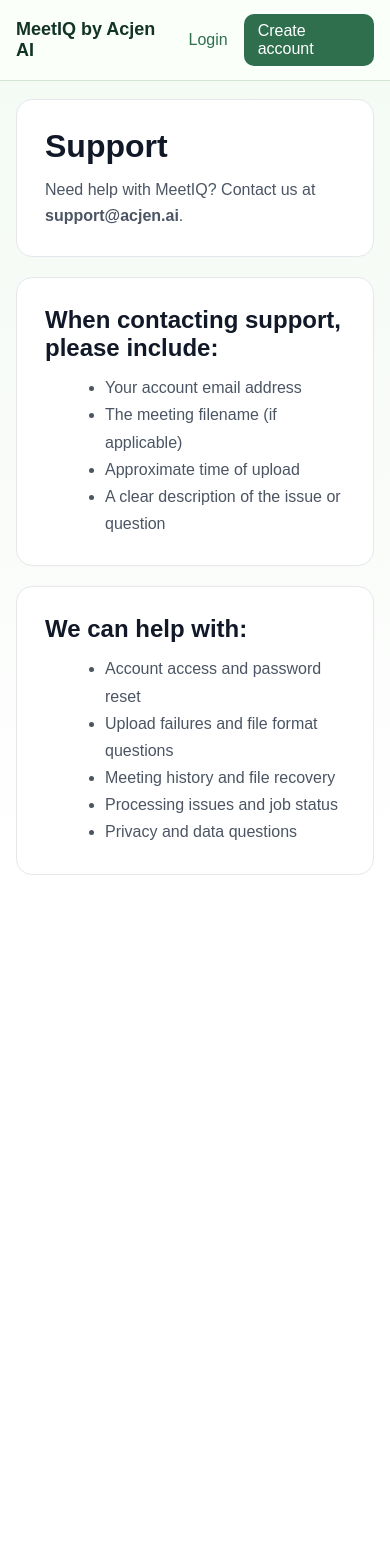
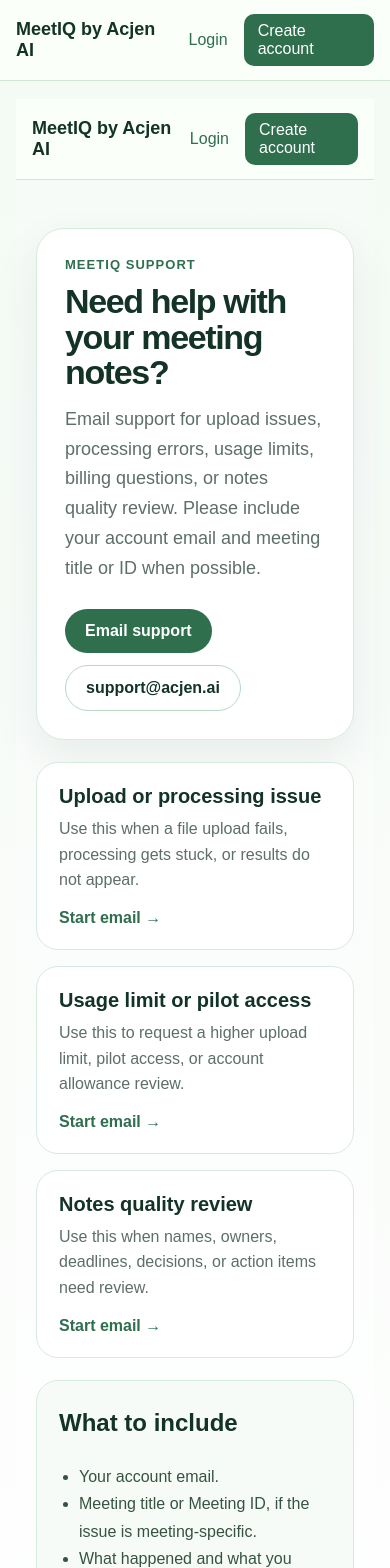
Before and after one commit to drlalitasaharan/meeting-notes-assistant, a Next.js app in the folder frontend/: page /support in a window 390 px wide. Shown: the top 1568 px of the page. Before the commit the page ends 903 px from the top, so only its background shows below. Built offline with nearby package versions, Linux system fonts and the light colour scheme; no server answers.

Commit message:
Add email support workflow

```diff
--- a/frontend/app/support/page.tsx
+++ b/frontend/app/support/page.tsx
@@ -1,33 +1,268 @@
+import Header from "../../components/Header";
+
+const SUPPORT_EMAIL = process.env.NEXT_PUBLIC_SUPPORT_EMAIL ?? "support@acjen.ai";
+
+function buildMailto(subject: string, body: string): string {
+  return `mailto:${SUPPORT_EMAIL}?subject=${encodeURIComponent(
+    subject,
+  )}&body=${encodeURIComponent(body)}`;
+}
+
+const generalSupportBody = [
+  "Hi MeetIQ support,",
+  "",
+  "I need help with my MeetIQ account or meeting notes.",
+  "",
+  "Account email:",
+  "Meeting title or Meeting ID, if relevant:",
+  "Issue type: Upload / Processing / Notes quality / Usage limit / Billing / Other",
+  "",
+  "What happened:",
+  "",
+  "Expected result:",
+  "",
+  "Screenshot or extra context:",
+  "",
+  "Thanks.",
+].join("\n");
+
+const processingIssueBody = [
+  "Hi MeetIQ support,",
+  "",
+  "A meeting recording did not process as expected.",
+  "",
+  "Account email:",
+  "Meeting title:",
+  "Meeting ID:",
+  "Approximate recording length:",
+  "File type:",
+  "",
+  "What happened:",
+  "",
+  "Any error message shown:",
+  "",
+  "Thanks.",
+].join("\n");
+
+const limitRequestBody = [
+  "Hi MeetIQ support,",
+  "",
+  "I would like help with my MeetIQ upload limit or pilot access.",
+  "",
+  "Account email:",
+  "Current plan or access type:",
+  "Requested meeting volume:",
+  "Typical recording length:",
+  "",
+  "Use case:",
+  "",
+  "Thanks.",
+].join("\n");
+
+const notesQualityBody = [
+  "Hi MeetIQ support,",
+  "",
+  "I need help with the quality of generated meeting notes.",
+  "",
+  "Account email:",
+  "Meeting title:",
+  "Meeting ID:",
+  "",
+  "What looks incorrect or missing:",
+  "",
+  "Important names, owners, deadlines, or decisions to check:",
+  "",
+  "Thanks.",
+].join("\n");
+
 export default function SupportPage() {
+  const generalMailto = buildMailto("MeetIQ support request", generalSupportBody);
+  const processingMailto = buildMailto(
+    "MeetIQ processing issue",
+    processingIssueBody,
+  );
+  const limitMailto = buildMailto("MeetIQ upload limit request", limitRequestBody);
+  const notesQualityMailto = buildMailto(
+    "MeetIQ notes quality issue",
+    notesQualityBody,
+  );
+
   return (
-    <div style={{ display: "grid", gap: 20, maxWidth: 860 }}>
-      <section style={{ background: "#ffffff", border: "1px solid #e5e7eb", borderRadius: 16, padding: 28 }}>
-        <h1 style={{ marginTop: 0, marginBottom: 12, fontSize: 32, color: "#111827" }}>Support</h1>
-        <p style={{ margin: 0, color: "#4b5563", fontSize: 16, lineHeight: 1.6 }}>
-          Need help with MeetIQ? Contact us at <strong>support@acjen.ai</strong>.
+    <>
+      <Header />
+
+      <main
+        style={{
+          background: "linear-gradient(180deg, #f7fbf8 0%, #ffffff 100%)",
+          minHeight: "100vh",
+          padding: "48px 20px 80px",
+        }}
+      >
+        <div style={{ margin: "0 auto", maxWidth: 980 }}>
+          <section
+            style={{
+              background: "#ffffff",
+              border: "1px solid #d7eadf",
+              borderRadius: 28,
+              boxShadow: "0 18px 45px rgba(18, 51, 38, 0.08)",
+              padding: "clamp(28px, 5vw, 48px)",
+            }}
+          >
+            <p
+              style={{
+                color: "#2f6f4e",
+                fontSize: 13,
+                fontWeight: 800,
+                letterSpacing: "0.08em",
+                margin: 0,
+                textTransform: "uppercase",
+              }}
+            >
+              MeetIQ support
             </p>
+
+            <h1
+              style={{
+                color: "#123326",
+                fontSize: "clamp(34px, 6vw, 52px)",
+                letterSpacing: "-0.04em",
+                lineHeight: 1.05,
+                margin: "12px 0 14px",
+              }}
+            >
+              Need help with your meeting notes?
+            </h1>
+
+            <p
+              style={{
+                color: "#5d6f66",
+                fontSize: 18,
+                lineHeight: 1.65,
+                margin: 0,
+                maxWidth: 720,
+              }}
+            >
+              Email support for upload issues, processing errors, usage limits, billing
+              questions, or notes quality review. Please include your account email and
+              meeting title or ID when possible.
+            </p>
+
+            <div
+              style={{
+                display: "flex",
+                flexWrap: "wrap",
+                gap: 12,
+                marginTop: 26,
+              }}
+            >
+              <a
+                href={generalMailto}
+                style={{
+                  background: "#2f6f4e",
+                  borderRadius: 999,
+                  color: "#ffffff",
+                  display: "inline-flex",
+                  fontWeight: 800,
+                  padding: "13px 20px",
+                  textDecoration: "none",
+                }}
+              >
+                Email support
+              </a>
+
+              <a
+                href={`mailto:${SUPPORT_EMAIL}`}
+                style={{
+                  border: "1px solid #b8d8c5",
+                  borderRadius: 999,
+                  color: "#123326",
+                  display: "inline-flex",
+                  fontWeight: 800,
+                  padding: "13px 20px",
+                  textDecoration: "none",
+                }}
+              >
+                {SUPPORT_EMAIL}
+              </a>
+            </div>
           </section>
 
-      <section style={{ background: "#ffffff", border: "1px solid #e5e7eb", borderRadius: 16, padding: 28 }}>
-        <h2 style={{ marginTop: 0, marginBottom: 12, fontSize: 24, color: "#111827" }}>When contacting support, please include:</h2>
-        <ul style={{ margin: "12px 0 0 20px", color: "#4b5563", fontSize: 16, lineHeight: 1.7 }}>
-          <li>Your account email address</li>
-          <li>The meeting filename (if applicable)</li>
-          <li>Approximate time of upload</li>
-          <li>A clear description of the issue or question</li>
-        </ul>
+          <section
+            style={{
+              display: "grid",
+              gap: 16,
+              gridTemplateColumns: "repeat(auto-fit, minmax(220px, 1fr))",
+              marginTop: 22,
+            }}
+          >
+            {[
+              {
+                title: "Upload or processing issue",
+                body: "Use this when a file upload fails, processing gets stuck, or results do not appear.",
+                href: processingMailto,
+              },
+              {
+                title: "Usage limit or pilot access",
+                body: "Use this to request a higher upload limit, pilot access, or account allowance review.",
+                href: limitMailto,
+              },
+              {
+                title: "Notes quality review",
+                body: "Use this when names, owners, deadlines, decisions, or action items need review.",
+                href: notesQualityMailto,
+              },
+            ].map((item) => (
+              <article
+                key={item.title}
+                style={{
+                  background: "#ffffff",
+                  border: "1px solid #d7eadf",
+                  borderRadius: 22,
+                  padding: 22,
+                }}
+              >
+                <h2 style={{ color: "#123326", fontSize: 20, margin: "0 0 8px" }}>
+                  {item.title}
+                </h2>
+                <p style={{ color: "#5d6f66", lineHeight: 1.6, margin: "0 0 16px" }}>
+                  {item.body}
+                </p>
+                <a
+                  href={item.href}
+                  style={{
+                    color: "#2f6f4e",
+                    fontWeight: 800,
+                    textDecoration: "none",
+                  }}
+                >
+                  Start email →
+                </a>
+              </article>
+            ))}
           </section>
 
-      <section style={{ background: "#ffffff", border: "1px solid #e5e7eb", borderRadius: 16, padding: 28 }}>
-        <h2 style={{ marginTop: 0, marginBottom: 12, fontSize: 24, color: "#111827" }}>We can help with:</h2>
-        <ul style={{ margin: "12px 0 0 20px", color: "#4b5563", fontSize: 16, lineHeight: 1.7 }}>
-          <li>Account access and password reset</li>
-          <li>Upload failures and file format questions</li>
-          <li>Meeting history and file recovery</li>
-          <li>Processing issues and job status</li>
-          <li>Privacy and data questions</li>
+          <section
+            style={{
+              background: "#f7fbf8",
+              border: "1px solid #d7eadf",
+              borderRadius: 22,
+              color: "#365342",
+              lineHeight: 1.7,
+              marginTop: 22,
+              padding: 22,
+            }}
+          >
+            <h2 style={{ color: "#123326", marginTop: 0 }}>What to include</h2>
+            <ul style={{ marginBottom: 0, paddingLeft: 20 }}>
+              <li>Your account email.</li>
+              <li>Meeting title or Meeting ID, if the issue is meeting-specific.</li>
+              <li>What happened and what you expected instead.</li>
+              <li>Screenshot or error text, if available.</li>
+              <li>Avoid sharing sensitive meeting details unless needed for support.</li>
             </ul>
           </section>
         </div>
+      </main>
+    </>
   );
 }
--- a/frontend/components/Header.tsx
+++ b/frontend/components/Header.tsx
@@ -85,6 +85,16 @@
               >
                 Usage
               </Link>
+              <Link
+                href="/support"
+                style={{
+                  color: "#123326",
+                  fontWeight: 700,
+                  textDecoration: "none",
+                }}
+              >
+                Support
+              </Link>
               <button
                 onClick={handleLogout}
                 style={{
```
Also changed, not shown: frontend/app/meetings/[id]/page.tsx (+27 -0 lines). Lines whose indentation alone changed are shown as unchanged.
